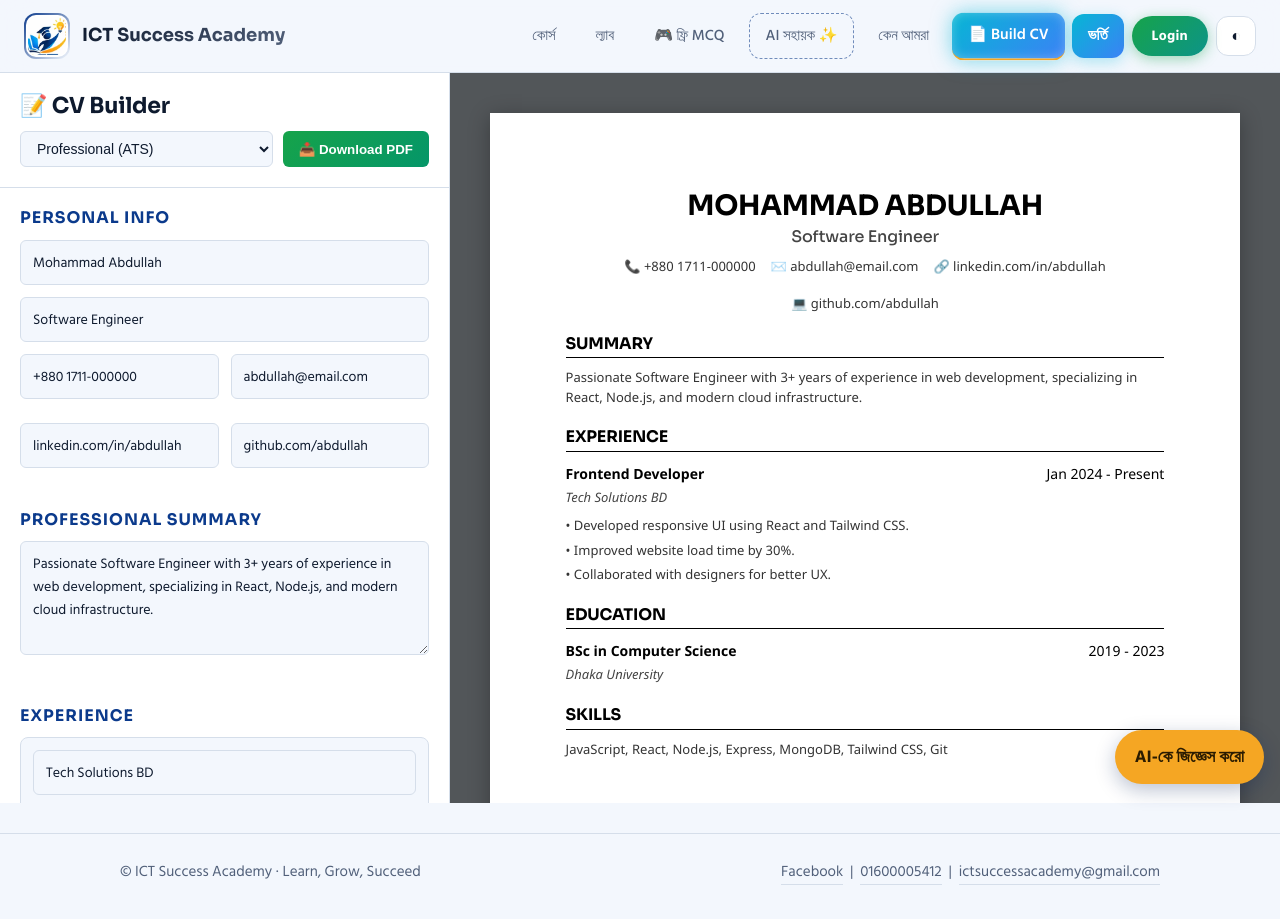
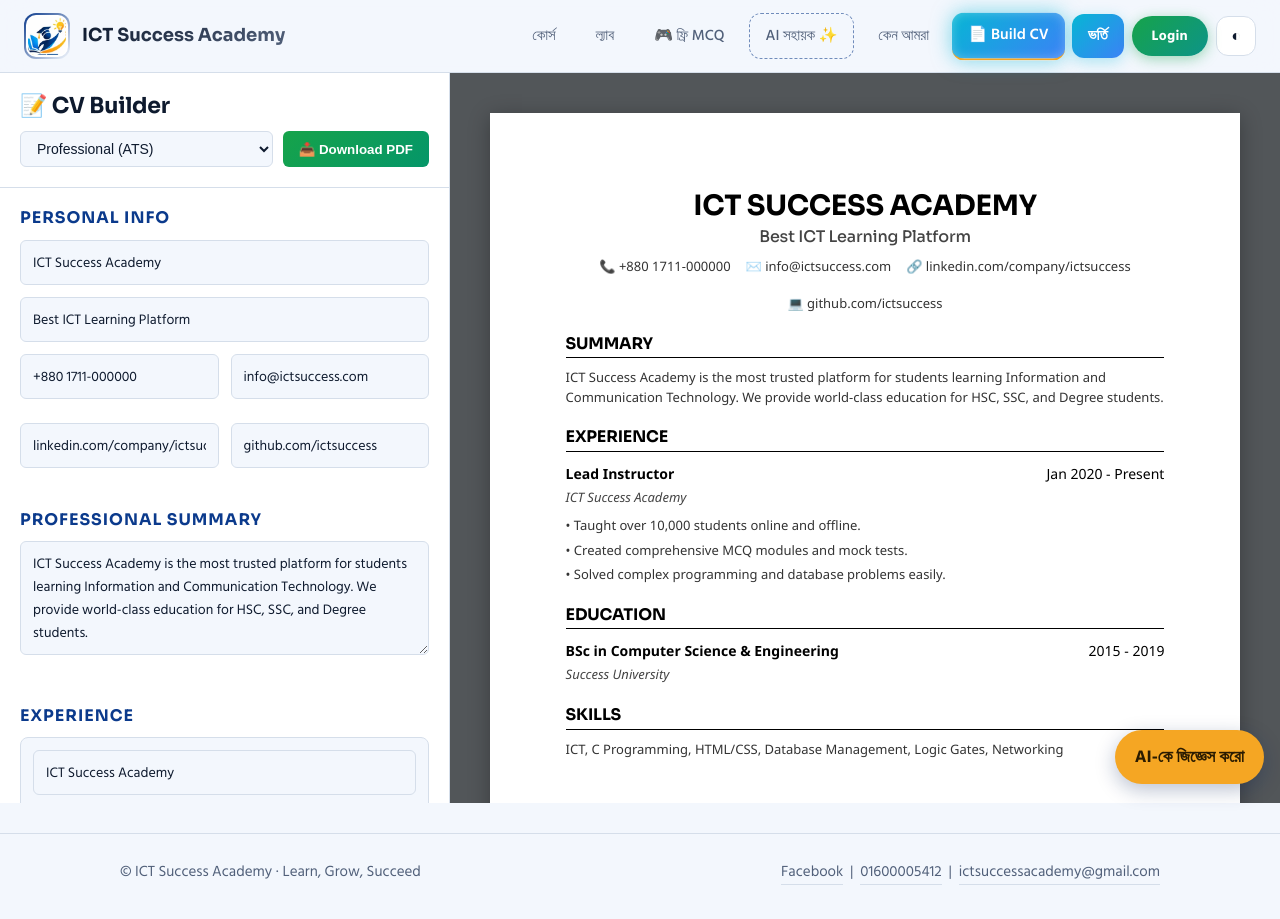
Before and after one commit to rezwanulislamrimel/ICT-Success-Academy-Portal, a React (Vite) app: page /cv-builder in a window 1280 px wide. Built offline with nearby package versions, Linux system fonts and the light colour scheme.

Commit message:
fix bug  cv bulder

```diff
--- a/src/pages/CVBuilder.css
+++ b/src/pages/CVBuilder.css
@@ -350,15 +350,15 @@
     top: 0;
     width: 210mm !important;
     min-height: 297mm !important;
-    padding: 0 !important;
+    padding: 15mm !important; /* Safe padding for print since @page margin is 0 */
     box-shadow: none !important;
     margin: 0 !important;
   }
 
-  /* Optional: Force A4 page size in print settings */
+  /* Force A4 page size in print settings and remove default headers/footers */
   @page {
     size: A4;
-    margin: 20mm;
+    margin: 0mm;
   }
 }
 
--- a/src/pages/CVBuilder.jsx
+++ b/src/pages/CVBuilder.jsx
@@ -5,31 +5,31 @@ export default function CVBuilder() {
   const [template, setTemplate] = useState("professional");
 
   const [cvData, setCvData] = useState({
-    name: "Mohammad Abdullah",
-    title: "Software Engineer",
+    name: "ICT Success Academy",
+    title: "Best ICT Learning Platform",
     phone: "+880 1711-000000",
-    email: "abdullah@email.com",
-    linkedin: "linkedin.com/in/abdullah",
-    github: "github.com/abdullah",
-    summary: "Passionate Software Engineer with 3+ years of experience in web development, specializing in React, Node.js, and modern cloud infrastructure.",
+    email: "info@ictsuccess.com",
+    linkedin: "linkedin.com/company/ictsuccess",
+    github: "github.com/ictsuccess",
+    summary: "ICT Success Academy is the most trusted platform for students learning Information and Communication Technology. We provide world-class education for HSC, SSC, and Degree students.",
     experience: [
       {
         id: 1,
-        company: "Tech Solutions BD",
-        role: "Frontend Developer",
-        duration: "Jan 2024 - Present",
-        details: "• Developed responsive UI using React and Tailwind CSS.\n• Improved website load time by 30%.\n• Collaborated with designers for better UX."
+        company: "ICT Success Academy",
+        role: "Lead Instructor",
+        duration: "Jan 2020 - Present",
+        details: "• Taught over 10,000 students online and offline.\n• Created comprehensive MCQ modules and mock tests.\n• Solved complex programming and database problems easily."
       }
     ],
     education: [
       {
         id: 1,
-        institution: "Dhaka University",
-        degree: "BSc in Computer Science",
-        year: "2019 - 2023"
+        institution: "Success University",
+        degree: "BSc in Computer Science & Engineering",
+        year: "2015 - 2019"
       }
     ],
-    skills: "JavaScript, React, Node.js, Express, MongoDB, Tailwind CSS, Git"
+    skills: "ICT, C Programming, HTML/CSS, Database Management, Logic Gates, Networking"
   });
 
   const handleChange = (e) => {
```
